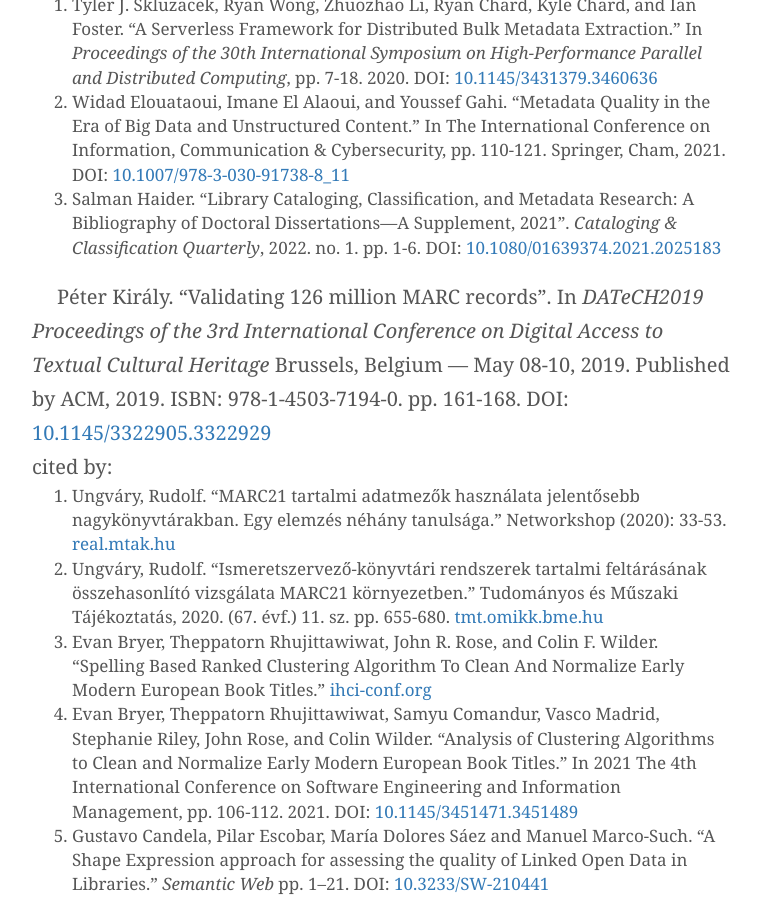
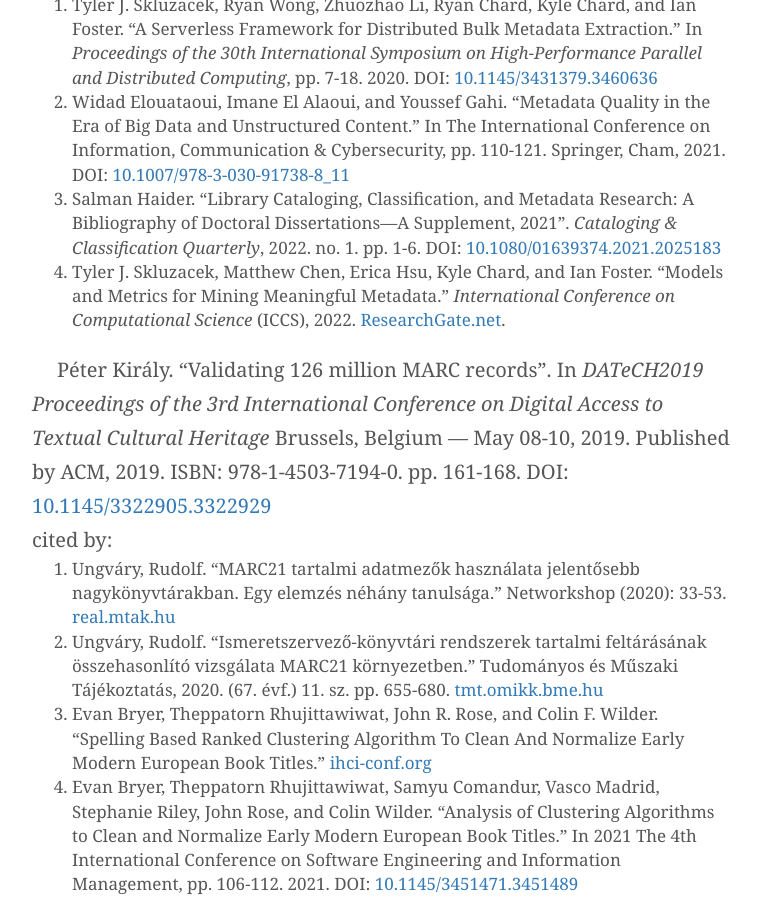
Before and after one commit to pkiraly/pkiraly.github.io, a Jekyll site: the page built from about.md, in a window 1280 px wide and 900 px high, scrolled down 8566 px. Shown: the whole window, without its empty margins (258-1019 px from the left). Built offline with Jekyll 4.4.1, drawn with Linux system fonts in a browser that asks for light colours; nearby versions of some CDN libraries; some web fonts are replaced; comment, search, counter and statistics services are not loaded.

Commit message:
Adding Skluzacek et al., 2022

```diff
--- a/about.md
+++ b/about.md
@@ -141,7 +141,7 @@ cited by:<br/>
 1. Tyler J. Skluzacek, Ryan Wong, Zhuozhao Li, Ryan Chard, Kyle Chard, and Ian Foster. "A Serverless Framework for Distributed Bulk Metadata Extraction." In _Proceedings of the 30th International Symposium on High-Performance Parallel and Distributed Computing_, pp. 7-18. 2020. DOI: [10.1145/3431379.3460636](https://doi.org/10.1145/3431379.3460636)
 2. Widad Elouataoui, Imane El Alaoui, and Youssef Gahi. "Metadata Quality in the Era of Big Data and Unstructured Content." In The International Conference on Information, Communication & Cybersecurity, pp. 110-121. Springer, Cham, 2021. DOI: [10.1007/978-3-030-91738-8_11](https://doi.org/10.1007/978-3-030-91738-8_11)
 3. Salman Haider. "Library Cataloging, Classification, and Metadata Research: A Bibliography of Doctoral Dissertations—A Supplement, 2021". _Cataloging & Classification Quarterly_, 2022. no. 1. pp. 1-6. DOI: [10.1080/01639374.2021.2025183](https://doi.org/10.1080/01639374.2021.2025183)
-
+4. Tyler J. Skluzacek, Matthew Chen, Erica Hsu, Kyle Chard, and Ian Foster. "Models and Metrics for Mining Meaningful Metadata." _International Conference on Computational Science_ (ICCS), 2022. [ResearchGate.net](https://www.researchgate.net/publication/359971955_Models_and_Metrics_for_Mining_Meaningful_Metadata).
 
 Péter Király. “Validating 126 million MARC records”. In *DATeCH2019 Proceedings of the 3rd International Conference on Digital Access to Textual Cultural Heritage* Brussels, Belgium — May 08-10, 2019. Published by ACM, 2019. ISBN: 978-1-4503-7194-0. pp. 161-168. DOI: [10.1145/3322905.3322929](https://doi.org/10.1145/3322905.3322929)<br/>
 cited by:<br/>
```
